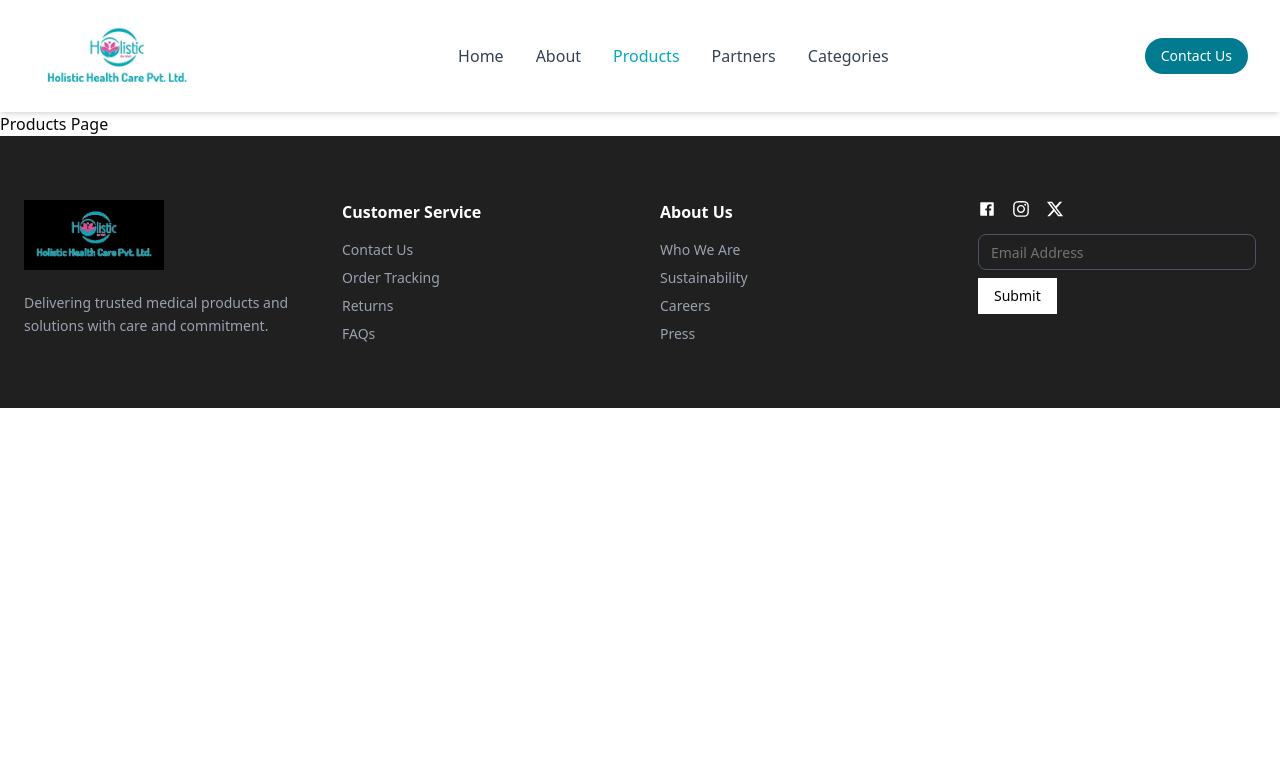
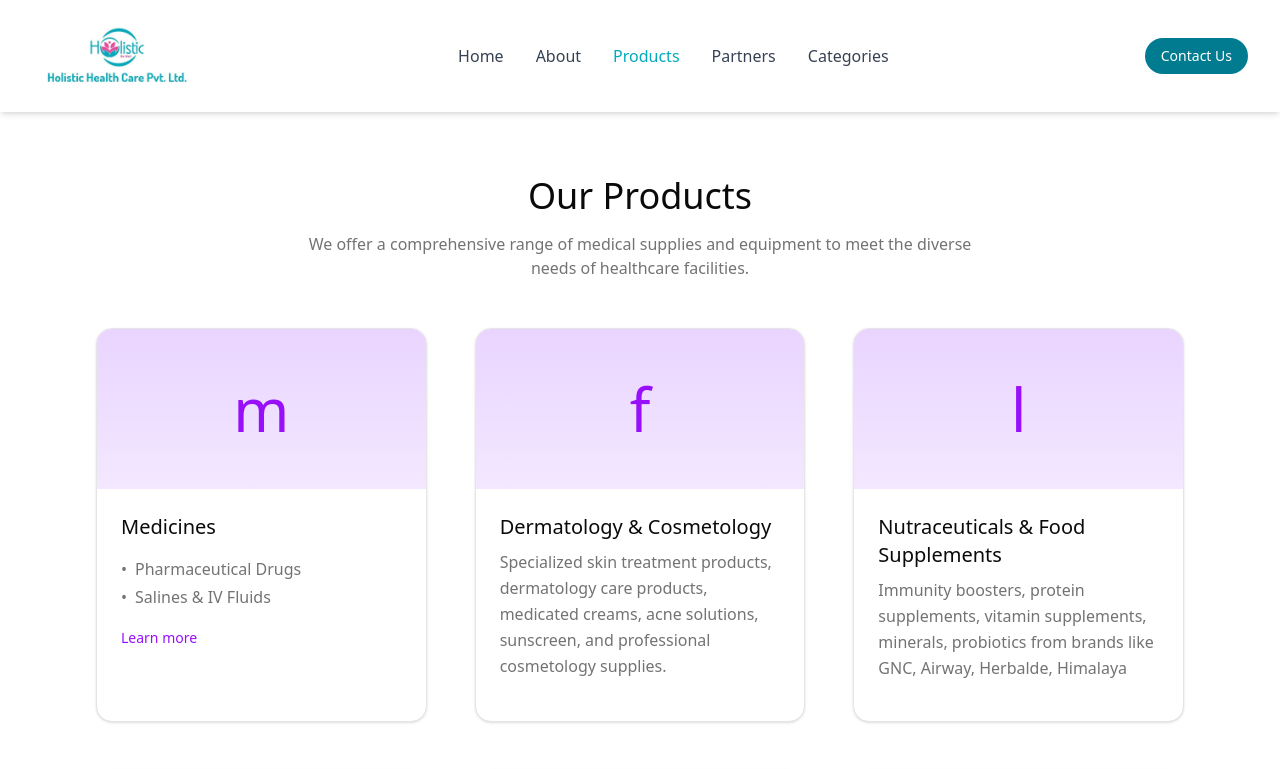
Before and after one commit to dpshray/holistic-health, a Next.js app: page /products in a window 1280 px wide. Shown: the top 769 px of the page. Built offline with nearby package versions, Linux system fonts and the light colour scheme.

Commit message:
fit: Product page

```diff
--- a/app/products/page.tsx
+++ b/app/products/page.tsx
@@ -1,5 +1,78 @@
-export default function ProductPage() {
+import { ProductCard, ProductCardProps } from "@/components/products/product-card"
+
+const products: ProductCardProps[] = [
+    {
+        icon: "m",
+        title: "Medicines",
+        items: ["Pharmaceutical Drugs", "Salines & IV Fluids"],
+        learnMoreLink: "#",
+    },
+    {
+        icon: "f",
+        title: "Dermatology & Cosmetology",
+        description:
+        "Specialized skin treatment products, dermatology care products, medicated creams, acne solutions, sunscreen, and professional cosmetology supplies.",
+    },
+    {
+        icon: "l",
+        title: "Nutraceuticals & Food Supplements",
+        description:
+        "Immunity boosters, protein supplements, vitamin supplements, minerals, probiotics from brands like GNC, Airway, Herbalde, Himalaya",
+    },
+    {
+        icon: "l",
+        title: "Medical Devices",
+        description:
+        "Blood pressure monitors, ECG machines, pulse oximeters, thermometers, infusion pumps, nebulizers, glucometers, fetal monitors, defibrillators.",
+    },
+    {
+        icon: "c",
+        title: "Medical Furniture",
+        description:
+        "Crash carts, medical carts, motorized hospital beds, bedside lockers, cardiac tables, stretchers, over-bed tables, examination couches.",
+    },
+    {
+        icon: "s",
+        title: "Equipment",
+        description:
+        "Ventilators, anesthesia machines, surgical lights, OT tables, sterilizers, diagnostic imaging equipment, suction machines, autoclaves.",
+    },
+    {
+        icon: "m",
+        title: "Surgical & Disposables",
+        items: ["Masks - 3-ply, N95", "Gloves - Disposable & surgical", "Protective wear - Caps, gowns"],
+        learnMoreLink: "#",
+    },
+    {
+        icon: "l",
+        title: "Medical Linen & Scrubs",
+        description:
+        "Hospital scrubs, patient gowns, bedsheets, pillow covers, blankets, drapes — available in standard and customized designs.",
+    },
+]
+
+export default function ProductsPage() {
     return (
-        <div>Products Page</div>
-    );
+        <main className="flex-1">
+            {/* Hero Section */}
+            <section className="py-12 md:py-16 bg-background">
+                <div className="max-w-6xl mx-auto px-4 sm:px-6 lg:px-8">
+                    <div className="text-center mb-12">
+                        <h1 className="text-3xl md:text-4xl font-normal text-foreground mb-4 text-balance">Our Products</h1>
+                        <p className="text-md font-normal text-muted-foreground max-w-2xl mx-auto text-pretty">
+                            We offer a comprehensive range of medical supplies and equipment to meet the diverse needs of healthcare
+                            facilities.
+                        </p>
+                    </div>
+
+                    {/* Products Grid */}
+                    <div className="grid grid-cols-1 md:grid-cols-2 lg:grid-cols-3 gap-12">
+                        {products.map((product, index) => (
+                            <ProductCard key={index} {...product} />
+                        ))}
+                    </div>
+                </div>
+            </section>
+        </main>
+    )
 }
--- /dev/null
+++ b/components/products/product-card.tsx
@@ -0,0 +1,43 @@
+"use client"
+
+import Link from "next/link"
+
+export interface ProductCardProps {
+    icon: string
+    title: string
+    description?: string
+    items?: string[]
+    learnMoreLink?: string
+}
+
+export function ProductCard({ icon, title, description, items, learnMoreLink }: ProductCardProps) {
+    return (
+        <div className="rounded-2xl overflow-hidden shadow-sm border border-border bg-card hover:shadow-md transition-shadow">
+            <div className="h-40 bg-linear-to-b from-purple-200 to-purple-100 flex items-center justify-center">
+                <span className="text-6xl font-normal text-purple-600">{icon}</span>
+            </div>
+
+            <div className="p-6">
+                <h3 className="text-xl font-normal text-foreground mb-2">{title}</h3>
+                <p className="text-base text-muted-foreground mb-4 leading-relaxed">{description}</p>
+
+                {items && items.length > 0 && (
+                    <ul className="text-base font-normal text-muted-foreground space-y-1 mb-4">
+                        {items.map((item, index) => (
+                            <li key={index} className="flex items-start">
+                                <span className="mr-2">•</span>
+                                <span>{item}</span>
+                            </li>
+                        ))}
+                    </ul>
+                )}
+
+                {learnMoreLink && (
+                    <Link href={learnMoreLink} className="text-purple-600 hover:text-purple-700 text-sm font-medium">
+                        Learn more
+                    </Link>
+                )}
+            </div>
+        </div>
+    )
+}
```
